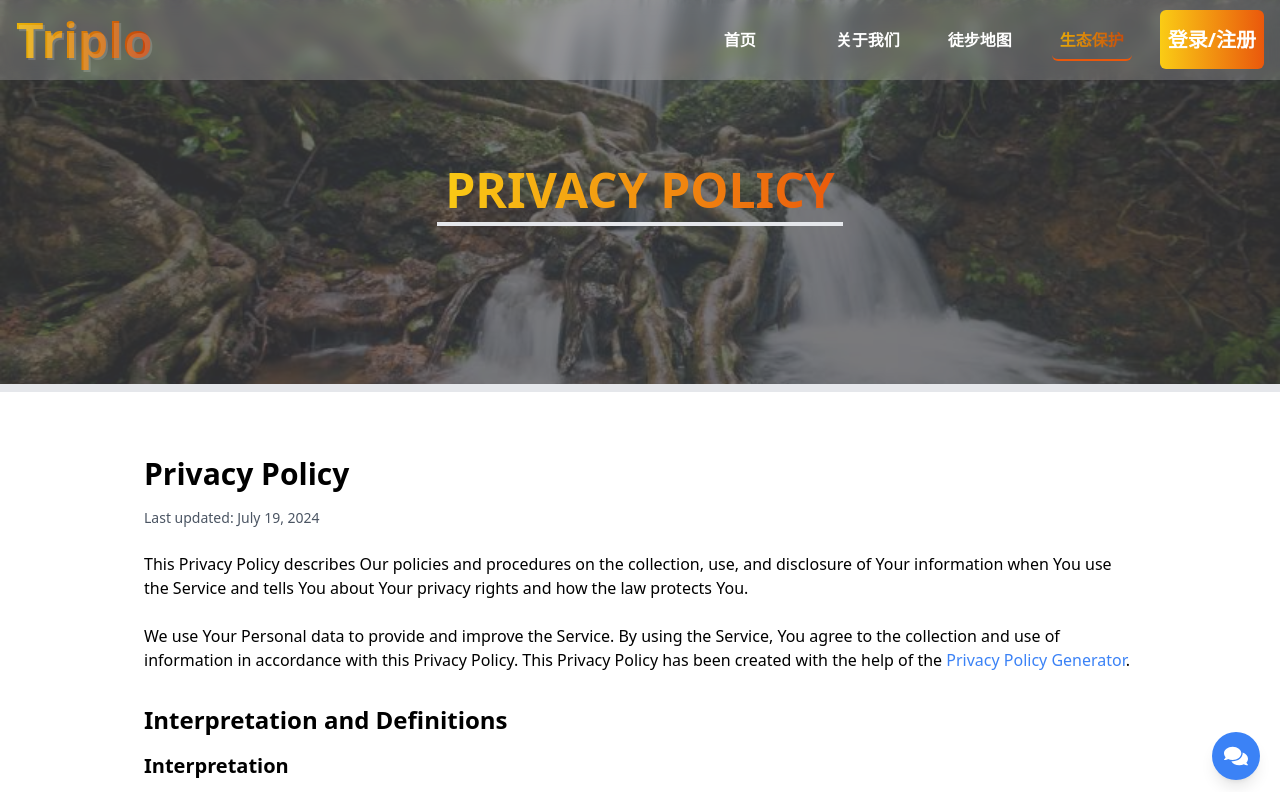
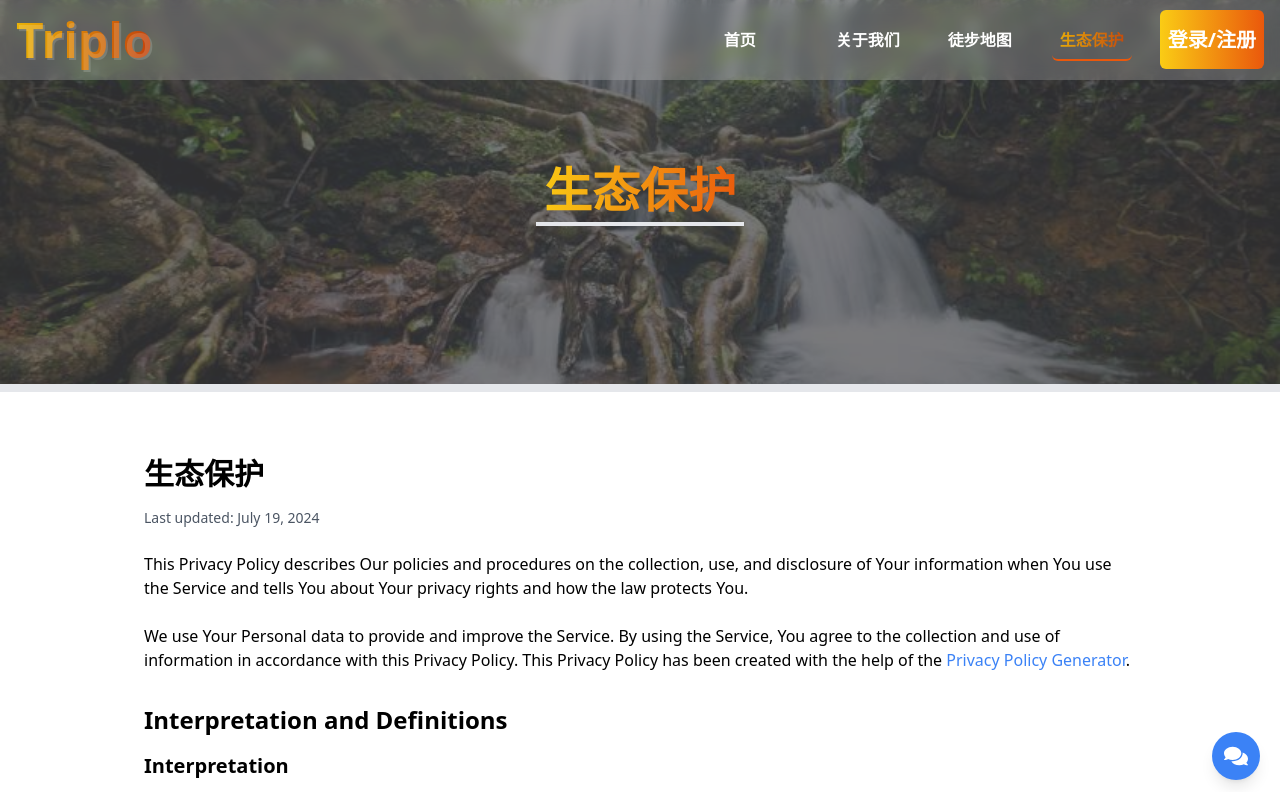
Before and after one commit to niujiazhen/Graduation-Project, a React (Vite) app in the folder MERN-Stack-Travel-Website-with-AI-Chatbot-YouTube-Video-Suggestions-and-Weather-Prediction-chatbot/client/: page /privacy in a window 1280 px wide. Shown: the top 792 px of the page. Built offline with nearby package versions, Linux system fonts and the light colour scheme; no server answers.

Commit message:
中期答辩英改中-3

```diff
--- a/MERN-Stack-Travel-Website-with-AI-Chatbot-YouTube-Video-Suggestions-and-Weather-Prediction-chatbot/client/src/pages/About.jsx
+++ b/MERN-Stack-Travel-Website-with-AI-Chatbot-YouTube-Video-Suggestions-and-Weather-Prediction-chatbot/client/src/pages/About.jsx
@@ -25,7 +25,7 @@
       <div className="relative h-96 overflow-hidden">
         <img src={aboutimg} alt="About Us Hero" className="w-full h-full opacity-60 object-cover" />
         <div className="absolute inset-0 bg-black bg-opacity-50 flex items-center justify-center">
-          <h1 className="text-5xl font-bold bg-clip-text text-transparent bg-gradient-to-r from-yellow-400 to-orange-600 uppercase border-b-4 p-2">About Us</h1>
+          <h1 className="text-5xl font-bold bg-clip-text text-transparent bg-gradient-to-r from-yellow-400 to-orange-600 uppercase border-b-4 p-2">关于我们</h1>
         </div>
       </div>
       {/* Main Content */}
--- a/MERN-Stack-Travel-Website-with-AI-Chatbot-YouTube-Video-Suggestions-and-Weather-Prediction-chatbot/client/src/pages/Chatbot/ChatInterface.jsx
+++ b/MERN-Stack-Travel-Website-with-AI-Chatbot-YouTube-Video-Suggestions-and-Weather-Prediction-chatbot/client/src/pages/Chatbot/ChatInterface.jsx
@@ -331,7 +331,7 @@
           <div className="flex items-center">
             <FaPlane className="text-white mr-2" />
             <h1 className="text-lg sm:text-xl md:text-2xl font-semibold text-white">
-              Travel and Tourism Guide
+              徒步旅游推荐小助手
             </h1>
           </div>
           <button
--- a/MERN-Stack-Travel-Website-with-AI-Chatbot-YouTube-Video-Suggestions-and-Weather-Prediction-chatbot/client/src/pages/Privacy.jsx
+++ b/MERN-Stack-Travel-Website-with-AI-Chatbot-YouTube-Video-Suggestions-and-Weather-Prediction-chatbot/client/src/pages/Privacy.jsx
@@ -7,12 +7,12 @@
             <div className="relative h-96  overflow-hidden">
         <img src={contactimg} alt="About Us Hero" className="w-full opacity-60 h-full object-cover" />
         <div className="absolute inset-0 bg-black bg-opacity-50 flex items-center justify-center">
-        <h1 className="text-5xl font-bold bg-clip-text text-transparent bg-gradient-to-r from-yellow-400 to-orange-600 uppercase border-b-4 p-2">Privacy Policy</h1>
+        <h1 className="text-5xl font-bold bg-clip-text text-transparent bg-gradient-to-r from-yellow-400 to-orange-600 uppercase border-b-4 p-2">生态保护</h1>
         </div>
       </div>
     <div className="flex-grow w-full flexjustify-center py-2">
       <div className="p-16 max-w-9xl px-36 bg-white w-full">
-        <h1 className="text-3xl font-bold mb-4">Privacy Policy</h1>
+        <h1 className="text-3xl font-bold mb-4">生态保护</h1>
         <p className="text-sm text-gray-600 mb-6">Last updated: July 19, 2024</p>
 
         <p className="mb-6">
```
